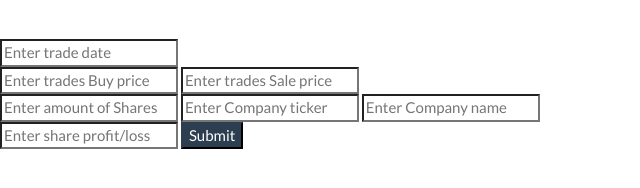
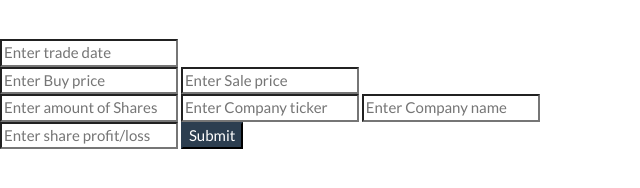
Before and after one commit to abibbs/mochi.io, a website: page index.html in a window 1280 px wide. Shown: the part 438-626 px from the top of the page, 0-640 px from the left. Drawn offline with nearby package versions, Linux system fonts and the light colour scheme.

Commit message:
Modified input text

```diff
--- a/index.html
+++ b/index.html
@@ -79,8 +79,8 @@
       <br>
       <form name='logTrades' ng-submit='getTrade(); clearForm()'>
         <input name='tradeDt' placeholder='Enter trade date' ng-model='date'/><br>
-        <input name='tradeByPr' placeholder='Enter trades Buy price' ng-model='buyPrice'/>
-        <input name='tradeSlePr' placeholder='Enter trades Sale price' ng-model='salePrice'/><br>
+        <input name='tradeByPr' placeholder='Enter Buy price' ng-model='buyPrice'/>
+        <input name='tradeSlePr' placeholder='Enter Sale price' ng-model='salePrice'/><br>
         <input name='tradeShares' placeholder='Enter amount of Shares' ng-model='tradeShares'/>
         <input name='tradeTckrSym' placeholder='Enter Company ticker' ng-model='tickerSymbol'/>
         <input name='tradeCompNm' placeholder='Enter Company name' ng-model='companyName'/><br>
```
